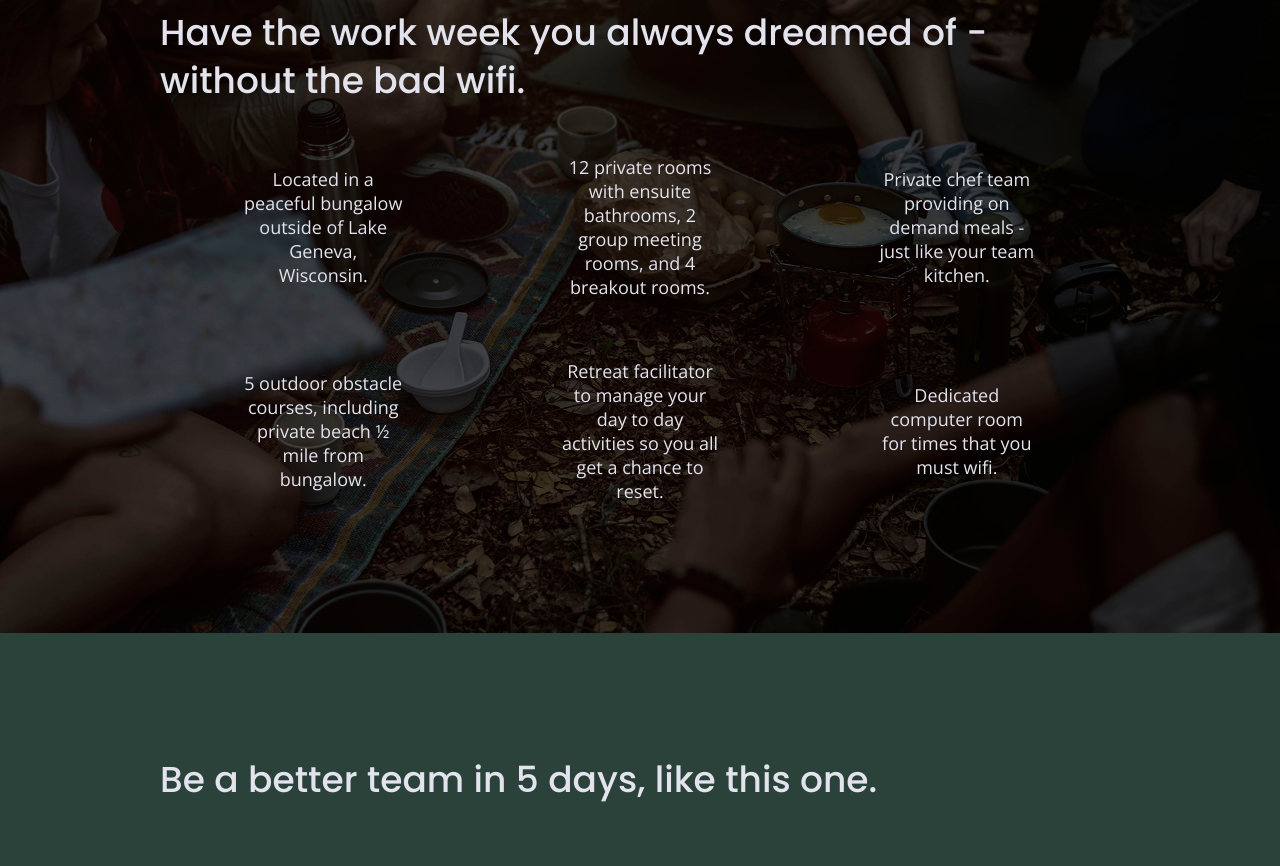
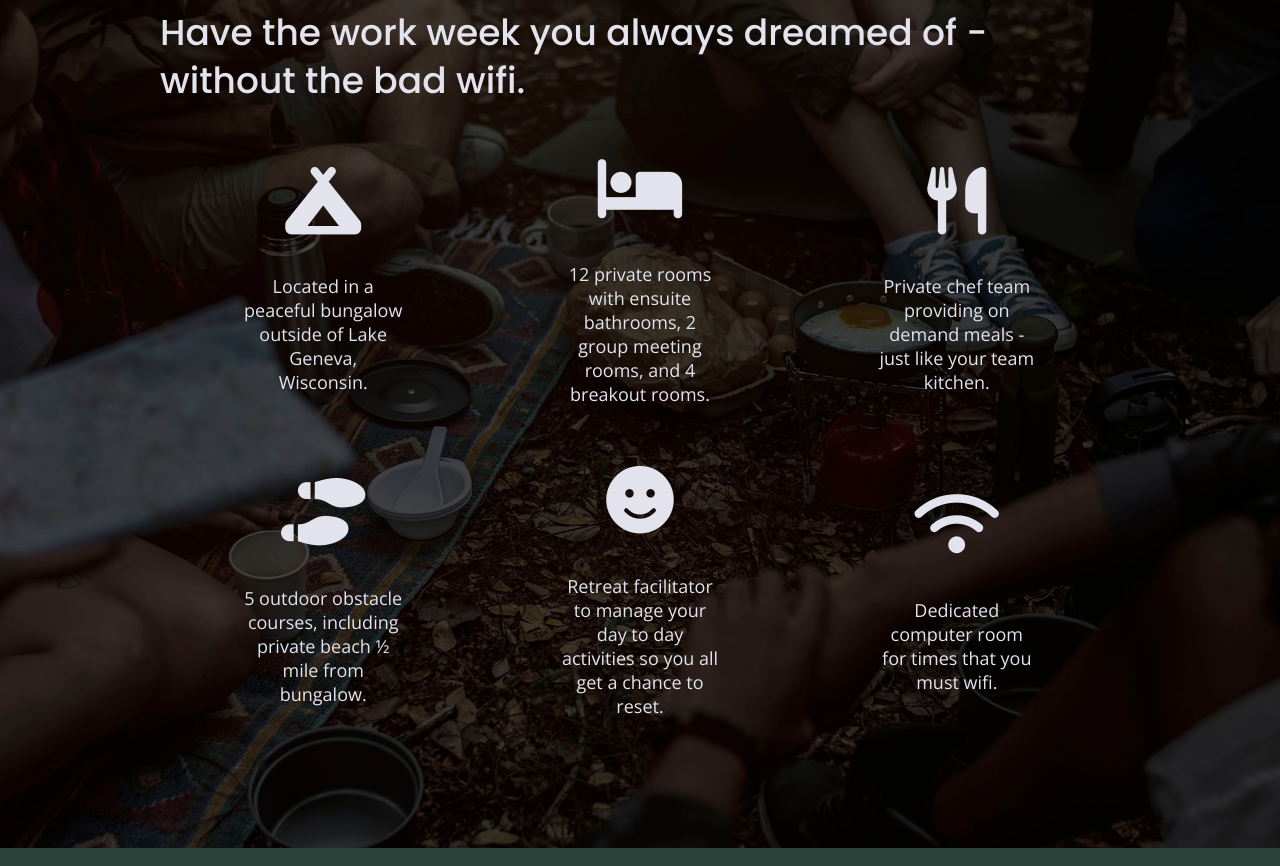
Before and after one commit to Hannes-littlecreek/unplugged, a website built with Parcel: page index.html in a window 1280 px wide. Shown: the part 1123-1989 px from the top of the page. Built offline with nearby package versions, Linux system fonts and the light colour scheme.

Commit message:
Added icons

```diff
--- a/css/main.css
+++ b/css/main.css
@@ -307,6 +307,11 @@
 
   .features h2 {
     margin-bottom: 60px;
+  }
+
+  .features i {
+    font-size: 3.75em;
+    margin-bottom: 40px;
   }
 
   .features article {
--- a/index.html
+++ b/index.html
@@ -18,7 +18,7 @@
 
   <link rel="stylesheet" href="css/normalize.css">
   <link rel="stylesheet" href="css/main.css">
-
+  <script src="https://kit.fontawesome.com/bd2cba14a9.js" crossorigin="anonymous"></script>
   <meta name="theme-color" content="#fafafa">
 
   <link href="https://fonts.googleapis.com/css?family=Open+Sans:400,700|Poppins:500,700" rel="stylesheet">
@@ -74,13 +74,16 @@
         <h2>Have the work week you always dreamed of - without the bad wifi.</h2>
         <div class="features-items">
           <article>
-            <p class="fontawesome-icon"></p>
+            <p class="fontawesome-icon">
+              <i class="fas fa-campground"></i>
+            </p>
             <p class="features-item-description">
               Located in a peaceful bungalow outside of Lake Geneva, Wisconsin.
             </p>
           </article>
           <article>
             <p class="fontawesome-icon">
+              <i class="fas fa-bed"></i>
             </p>
             <p class="features-item-description">
               12 private rooms with ensuite bathrooms, 2 group meeting rooms, and 4 breakout rooms.
@@ -88,6 +91,7 @@
           </article>
           <article>
             <p class="fontawesome-icon">
+              <i class="fas fa-utensils"></i>
             </p>
             <p class="features-item-description">
               Private chef team providing on demand meals - just like your team kitchen.
@@ -95,6 +99,7 @@
           </article>
           <article>
             <p class="fontawesome-icon">
+              <i class="fas fa-shoe-prints"></i>
             </p>
             <p class="features-item-description">
               5 outdoor obstacle courses, including private beach ½ mile from bungalow.
@@ -102,6 +107,7 @@
           </article>
           <article>
             <p class="fontawesome-icon">
+              <i class="fas fa-smile"></i>
             </p>
             <p class="features-item-description">
               Retreat facilitator to manage your day to day activities so you all get a chance to reset.
@@ -109,6 +115,7 @@
           </article>
           <article>
             <p class="fontawesome-icon">
+              <i class="fas fa-wifi"></i>
             </p>
             <p class="features-item-description">
               Dedicated computer room for times that you must wifi.
```
Also changed, not shown: about/index.html (+1 -1 lines), faq/index.html (+1 -1 lines).
